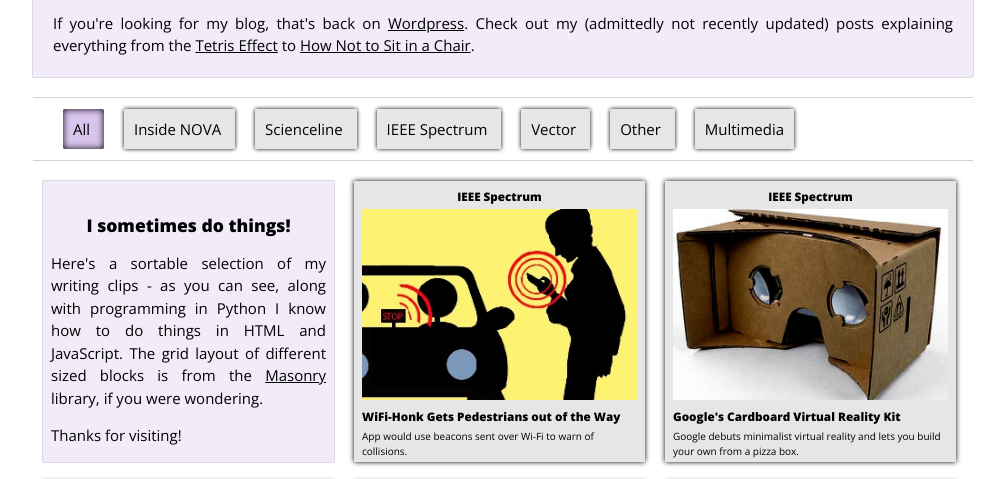
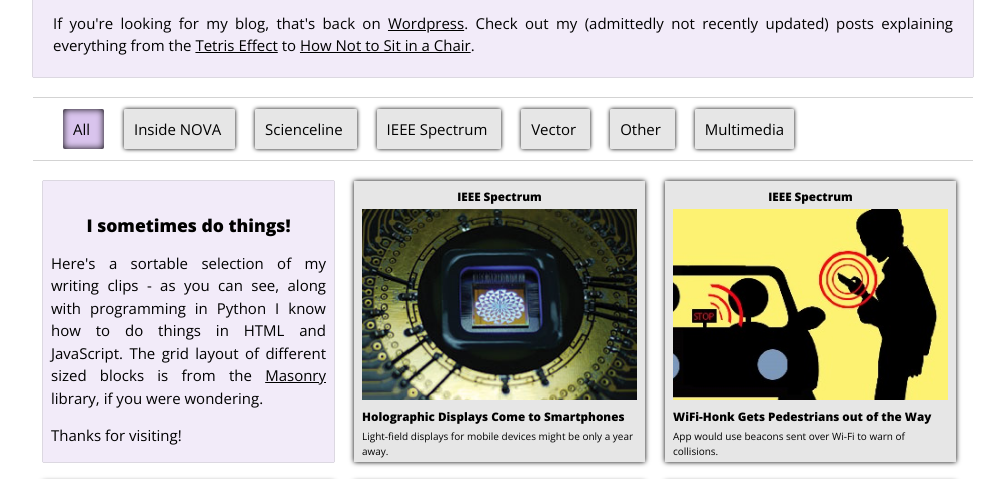
Before and after one commit to slewin/slewin.github.io, a plain HTML site: page index.html in a window 1280 px wide. Shown: the part 442-921 px from the top of the page, without its empty margins (137-1142 px from the left). Drawn offline with nearby package versions, Linux system fonts and the light colour scheme.

Commit message:
hologram clip!

```diff
--- a/index.html
+++ b/index.html
@@ -79,6 +79,13 @@ If you're looking for my blog, that's back on <a href="http://www.sarahexplains.
 	<p>Description - delete p if two lines</p>
 </div>
 -->
+<div class="item clip" id="hologram" tags=["all","Spectrum"] site="http://spectrum.ieee.org/consumer-electronics/audiovideo/holographic-displays-coming-to-smartphones">
+	<h3 style="text-align:center;margin-top:0px">IEEE Spectrum</h3>
+	<img src="workpics/hologram.png" width="275px" alt="hologram article Sarah Lewin">
+	<h3>Holographic Displays Come to Smartphones</h3>
+	Light-field displays for mobile devices might be only a year away.
+</div>
+
 <div class="item clip" id="honk" tags=["all","Spectrum"] site="http://spectrum.ieee.org/cars-that-think/transportation/safety/wifihonk-smartphone-app-for-drivers-and-pedestrians-gets-you-out-of-the-way">
 	<h3 style="text-align:center;margin-top:0px">IEEE Spectrum</h3>
 	<img src="workpics/honk.jpg" width="275px" alt="honk article Sarah Lewin">
```
Also changed, not shown: workpics/hologram.png (added).
